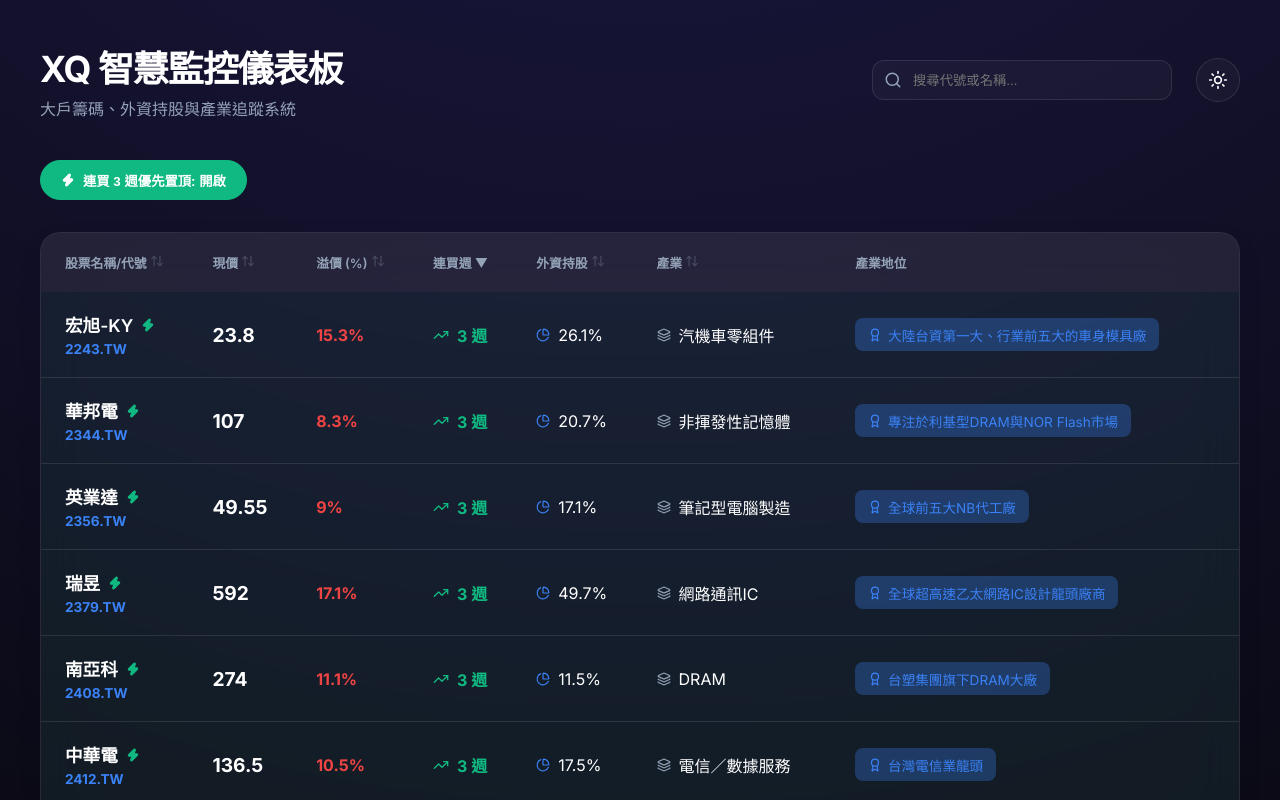
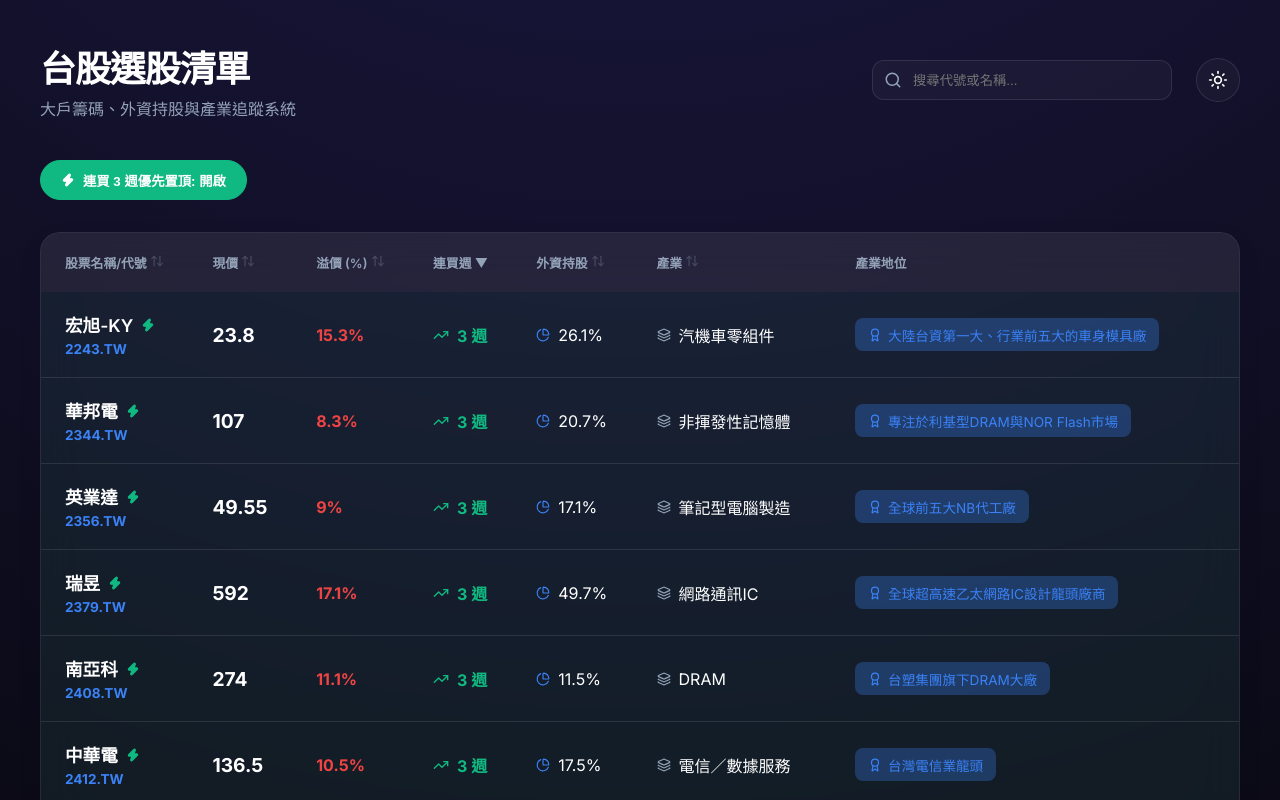
Before and after one commit to philip12010315-creator/xq-dashboard, a React (Vite) app: page / in a window 1280 px wide. Shown: the top 800 px of the page. Built offline with nearby package versions, Linux system fonts and the light colour scheme.

Commit message:
Update stock data

```diff
--- a/src/App.jsx
+++ b/src/App.jsx
@@ -72,7 +72,7 @@
       <header className="dashboard-header">
         <div className="logo-section">
           <motion.h1 initial={{ opacity: 0, x: -20 }} animate={{ opacity: 1, x: 0 }}>
-            XQ 智慧監控儀表板
+            台股選股清單
           </motion.h1>
           <div className="hide-mobile">
             <p>大戶籌碼、外資持股與產業追蹤系統</p>
```
